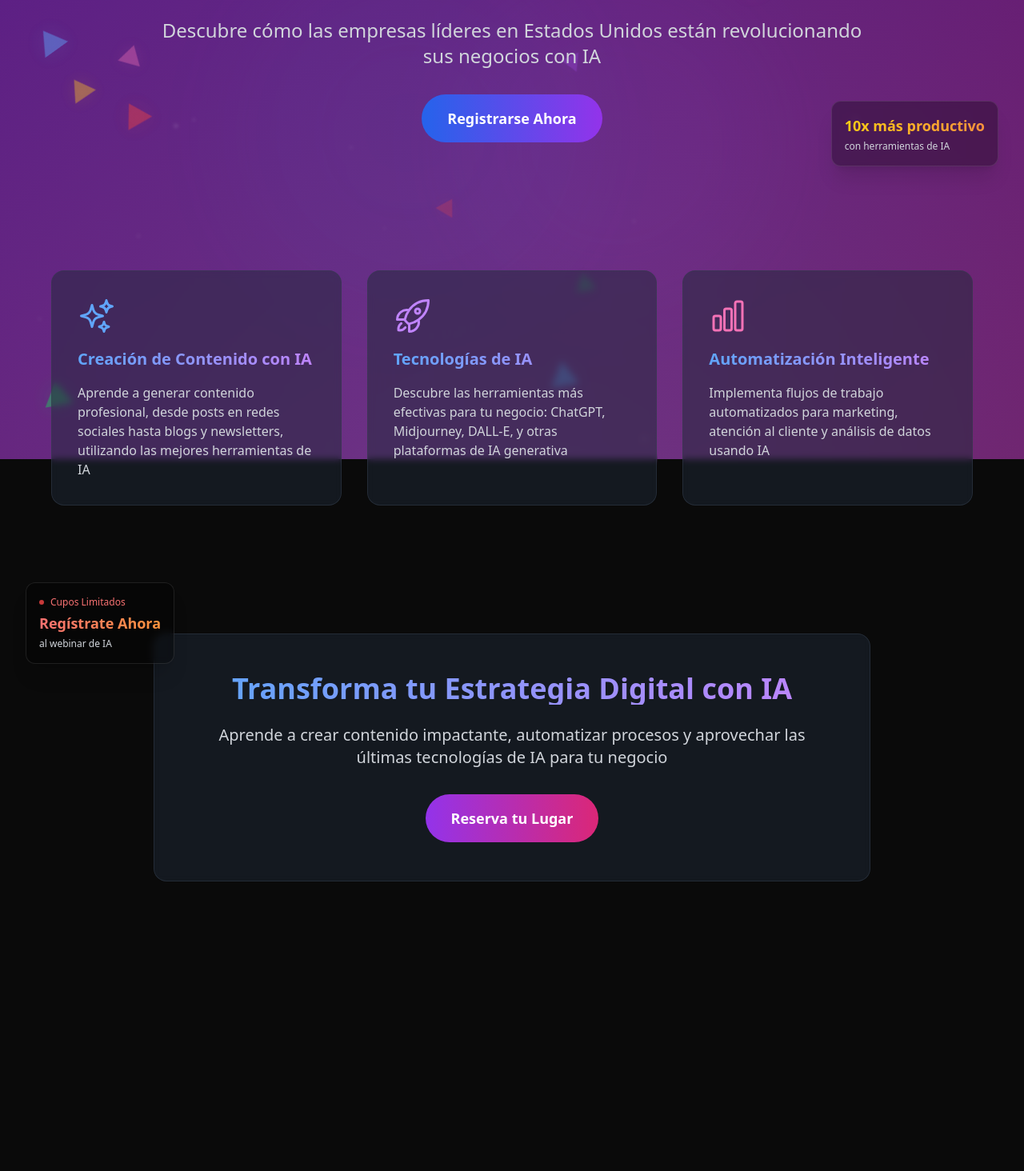
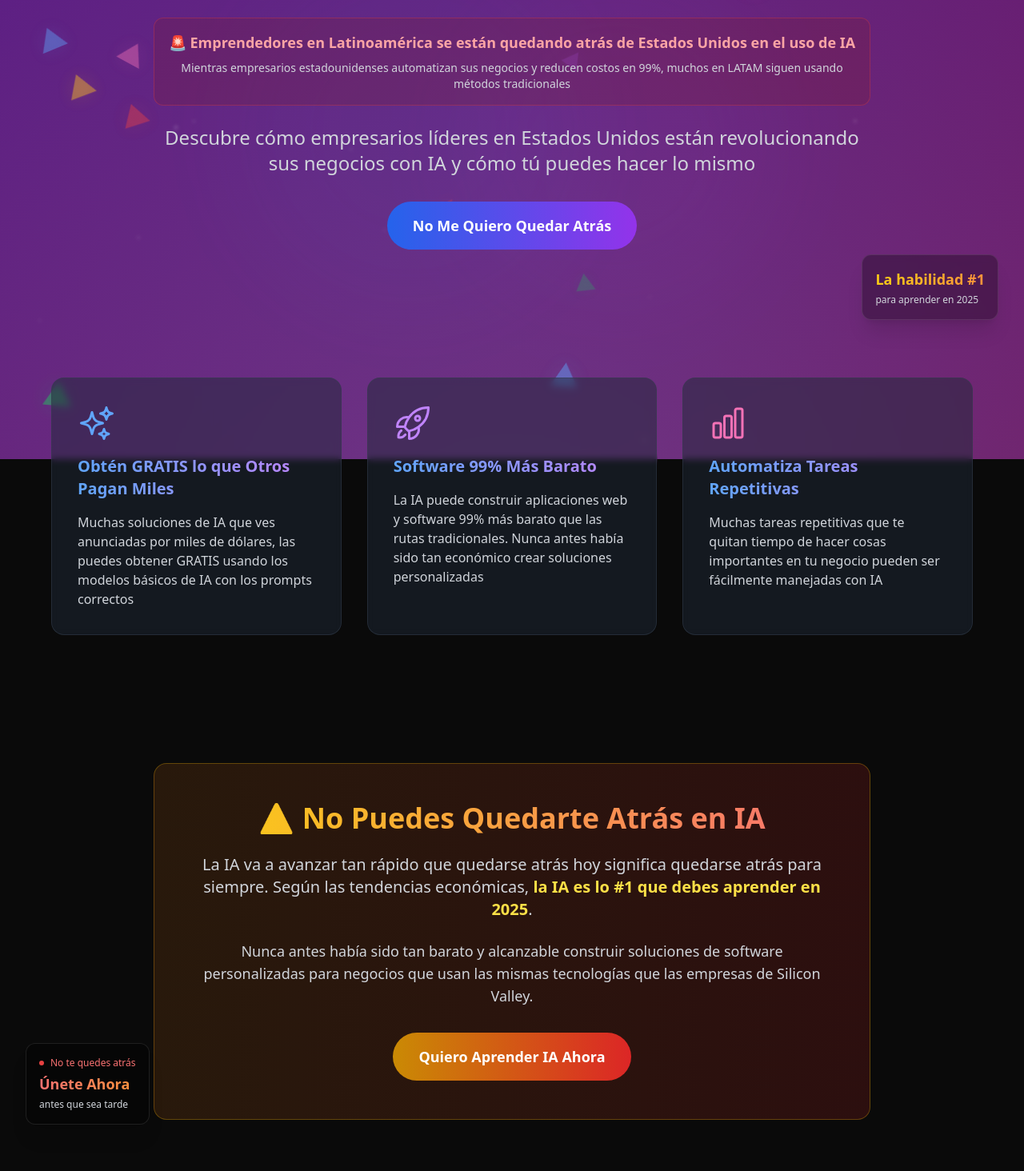
Before and after one commit to devbuilt888/landing-mab-sharko, a React (Create React App) app: page / in a window 1280 px wide. Shown: the part 226-1690 px from the top of the page at 80% size. Before the commit the page ends 1408 px from the top, so only its background shows below. Built offline with nearby package versions, Linux system fonts and the light colour scheme.

Commit message:
new copy

```diff
--- a/src/App.tsx
+++ b/src/App.tsx
@@ -105,10 +105,10 @@ const FloatingText = () => {
     <div className="absolute right-8 top-1/4 z-40">
       <div className="bg-black-30 backdrop-blur-sm p-4 rounded-xl border border-white-10 shadow-xl">
         <p className="text-lg font-bold bg-clip-text text-transparent bg-gradient-to-r from-yellow-400 to-orange-400">
-          10x más productivo
+          La habilidad #1
         </p>
         <p className="text-gray-300 text-xs mt-1">
-          con herramientas de IA
+          para aprender en 2025
         </p>
       </div>
     </div>
@@ -121,13 +121,13 @@ const LimitedSeatsBanner = () => {
       <div className="bg-black-30 backdrop-blur-sm p-4 rounded-xl border border-white-10 shadow-xl">
         <div className="flex items-center gap-2 mb-1">
           <div className="w-1.5 h-1.5 rounded-full bg-red-500 animate-pulse"></div>
-          <span className="text-red-400 text-xs font-medium">Cupos Limitados</span>
+          <span className="text-red-400 text-xs font-medium">No te quedes atrás</span>
         </div>
         <p className="text-lg font-bold bg-clip-text text-transparent bg-gradient-to-r from-red-400 to-orange-400">
-          Regístrate Ahora
+          Únete Ahora
         </p>
         <p className="text-gray-300 text-xs mt-1">
-          al webinar de IA
+          antes que sea tarde
         </p>
       </div>
     </div>
@@ -163,22 +163,22 @@ const RegistrationModal = ({ isOpen, onClose }: { isOpen: boolean; onClose: () =
                 ¡Últimos Cupos Disponibles!
               </h3>
               <p className="text-gray-300">
-                No pierdas la oportunidad de transformar tu negocio con IA
+                No dejes que tu negocio se quede atrás en la revolución de la IA
               </p>
             </div>
 
             <div className="space-y-4 mb-6">
               <div className="flex items-center gap-3 text-gray-300">
                 <SparklesIcon className="w-5 h-5 text-blue-400" />
-                <p>Aprende a crear contenido profesional con IA</p>
+                <p>Obtén GRATIS lo que Otros Pagan Miles</p>
               </div>
               <div className="flex items-center gap-3 text-gray-300">
                 <RocketLaunchIcon className="w-5 h-5 text-purple-400" />
-                <p>Descubre las mejores herramientas de IA para tu negocio</p>
+                <p>Construye software 99% más barato que métodos tradicionales</p>
               </div>
               <div className="flex items-center gap-3 text-gray-300">
                 <ChartBarIcon className="w-5 h-5 text-pink-400" />
-                <p>Automatiza tus procesos y aumenta tu productividad</p>
+                <p>Automatiza tareas repetitivas y enfócate en lo importante</p>
               </div>
             </div>
 
@@ -279,15 +279,30 @@ function App() {
             animate={{ opacity: 1, y: 0 }}
             transition={{ duration: 0.8, delay: 0.2 }}
           >
-            Webinar: IA para Empresas
+            Webinar: IA para Emprendedores
           </motion.h1>
+
+          <motion.div
+            className="mb-6 p-4 bg-red-900/20 border border-red-500/30 rounded-xl"
+            initial={{ opacity: 0, y: 20 }}
+            animate={{ opacity: 1, y: 0 }}
+            transition={{ duration: 0.8, delay: 0.3 }}
+          >
+            <p className="text-lg font-semibold text-red-300 mb-2">
+              🚨 Emprendedores en Latinoamérica se están quedando atrás de Estados Unidos en el uso de IA
+            </p>
+            <p className="text-sm text-gray-300">
+              Mientras empresarios estadounidenses automatizan sus negocios y reducen costos en 99%, muchos en LATAM siguen usando métodos tradicionales
+            </p>
+          </motion.div>
+
           <motion.p
             className="text-xl md-text-2xl mb-8 text-gray-300"
             initial={{ opacity: 0, y: 20 }}
             animate={{ opacity: 1, y: 0 }}
             transition={{ duration: 0.8, delay: 0.4 }}
           >
-            Descubre cómo las empresas líderes en Estados Unidos están revolucionando sus negocios con IA
+            Descubre cómo empresarios líderes en Estados Unidos están revolucionando sus negocios con IA y cómo tú puedes hacer lo mismo
           </motion.p>
           <motion.button
             className="bg-gradient-to-r from-blue-600 to-purple-600 hover:from-blue-700 hover:to-purple-700 text-white font-bold py-4 px-8 rounded-full text-lg transition-all transform hover:scale-105 hover:shadow-lg hover:shadow-purple-500/25"
@@ -297,7 +312,7 @@ function App() {
             animate={{ opacity: 1, y: 0 }}
             transition={{ duration: 0.8, delay: 0.6 }}
           >
-            Registrarse Ahora
+            No Me Quiero Quedar Atrás
           </motion.button>
         </motion.div>
       </div>
@@ -308,18 +323,18 @@ function App() {
           {[
             {
               icon: <SparklesIcon className="w-12 h-12 text-blue-400" />,
-              title: "Creación de Contenido con IA",
-              description: "Aprende a generar contenido profesional, desde posts en redes sociales hasta blogs y newsletters, utilizando las mejores herramientas de IA"
+              title: "Obtén GRATIS lo que Otros Pagan Miles",
+              description: "Muchas soluciones de IA que ves anunciadas por miles de dólares, las puedes obtener GRATIS usando los modelos básicos de IA con los prompts correctos"
             },
             {
               icon: <RocketLaunchIcon className="w-12 h-12 text-purple-400" />,
-              title: "Tecnologías de IA",
-              description: "Descubre las herramientas más efectivas para tu negocio: ChatGPT, Midjourney, DALL-E, y otras plataformas de IA generativa"
+              title: "Software 99% Más Barato",
+              description: "La IA puede construir aplicaciones web y software 99% más barato que las rutas tradicionales. Nunca antes había sido tan económico crear soluciones personalizadas"
             },
             {
               icon: <ChartBarIcon className="w-12 h-12 text-pink-400" />,
-              title: "Automatización Inteligente",
-              description: "Implementa flujos de trabajo automatizados para marketing, atención al cliente y análisis de datos usando IA"
+              title: "Automatiza Tareas Repetitivas",
+              description: "Muchas tareas repetitivas que te quitan tiempo de hacer cosas importantes en tu negocio pueden ser fácilmente manejadas con IA"
             }
           ].map((benefit, index) => (
             <motion.div
@@ -342,6 +357,51 @@ function App() {
         </div>
       </div>
 
+      {/* Urgency Section */}
+      <div className="container mx-auto px-4 py-20 relative">
+        <motion.div
+          className="max-w-4xl mx-auto text-center bg-gradient-to-r from-yellow-900/30 to-red-900/30 backdrop-blur-sm p-12 rounded-2xl border border-yellow-500/30"
+          initial={{ opacity: 0, y: 20 }}
+          whileInView={{ opacity: 1, y: 0 }}
+          transition={{ duration: 0.8 }}
+        >
+          <motion.h2
+            className="text-3xl md-text-4xl font-bold mb-6 bg-clip-text text-transparent bg-gradient-to-r from-yellow-400 to-red-400"
+            initial={{ opacity: 0, y: 20 }}
+            whileInView={{ opacity: 1, y: 0 }}
+            transition={{ duration: 0.8, delay: 0.2 }}
+          >
+            ⚠️ No Puedes Quedarte Atrás en IA
+          </motion.h2>
+          <motion.p
+            className="text-xl mb-6 text-gray-300"
+            initial={{ opacity: 0, y: 20 }}
+            whileInView={{ opacity: 1, y: 0 }}
+            transition={{ duration: 0.8, delay: 0.4 }}
+          >
+            La IA va a avanzar tan rápido que quedarse atrás hoy significa quedarse atrás para siempre. Según las tendencias económicas, <span className="font-bold text-yellow-300">la IA es lo #1 que debes aprender en 2025</span>.
+          </motion.p>
+          <motion.p
+            className="text-lg mb-8 text-gray-300"
+            initial={{ opacity: 0, y: 20 }}
+            whileInView={{ opacity: 1, y: 0 }}
+            transition={{ duration: 0.8, delay: 0.5 }}
+          >
+            Nunca antes había sido tan barato y alcanzable construir soluciones de software personalizadas para negocios que usan las mismas tecnologías que las empresas de Silicon Valley.
+          </motion.p>
+          <motion.button
+            className="bg-gradient-to-r from-yellow-600 to-red-600 hover:from-yellow-700 hover:to-red-700 text-white font-bold py-4 px-8 rounded-full text-lg transition-all transform hover:scale-105 hover:shadow-lg hover:shadow-red-500/25"
+            whileHover={{ scale: 1.05 }}
+            whileTap={{ scale: 0.95 }}
+            initial={{ opacity: 0, y: 20 }}
+            whileInView={{ opacity: 1, y: 0 }}
+            transition={{ duration: 0.8, delay: 0.6 }}
+          >
+            Quiero Aprender IA Ahora
+          </motion.button>
+        </motion.div>
+      </div>
+
       {/* CTA Section */}
       <div className="container mx-auto px-4 py-20 relative">
         <motion.div
@@ -356,7 +416,7 @@ function App() {
             whileInView={{ opacity: 1, y: 0 }}
             transition={{ duration: 0.8, delay: 0.2 }}
           >
-            Transforma tu Estrategia Digital con IA
+            Transforma tu Negocio con IA en 2025
           </motion.h2>
           <motion.p
             className="text-xl mb-8 text-gray-300"
@@ -364,7 +424,7 @@ function App() {
             whileInView={{ opacity: 1, y: 0 }}
             transition={{ duration: 0.8, delay: 0.4 }}
           >
-            Aprende a crear contenido impactante, automatizar procesos y aprovechar las últimas tecnologías de IA para tu negocio
+            Aprende a crear soluciones profesionales, automatizar procesos y aprovechar las mismas tecnologías que usan los emprendedores más exitosos de Estados Unidos
           </motion.p>
           <motion.button
             className="bg-gradient-to-r from-purple-600 to-pink-600 hover:from-purple-700 hover:to-pink-700 text-white font-bold py-4 px-8 rounded-full text-lg transition-all transform hover:scale-105 hover:shadow-lg hover:shadow-purple-500/25"
```
